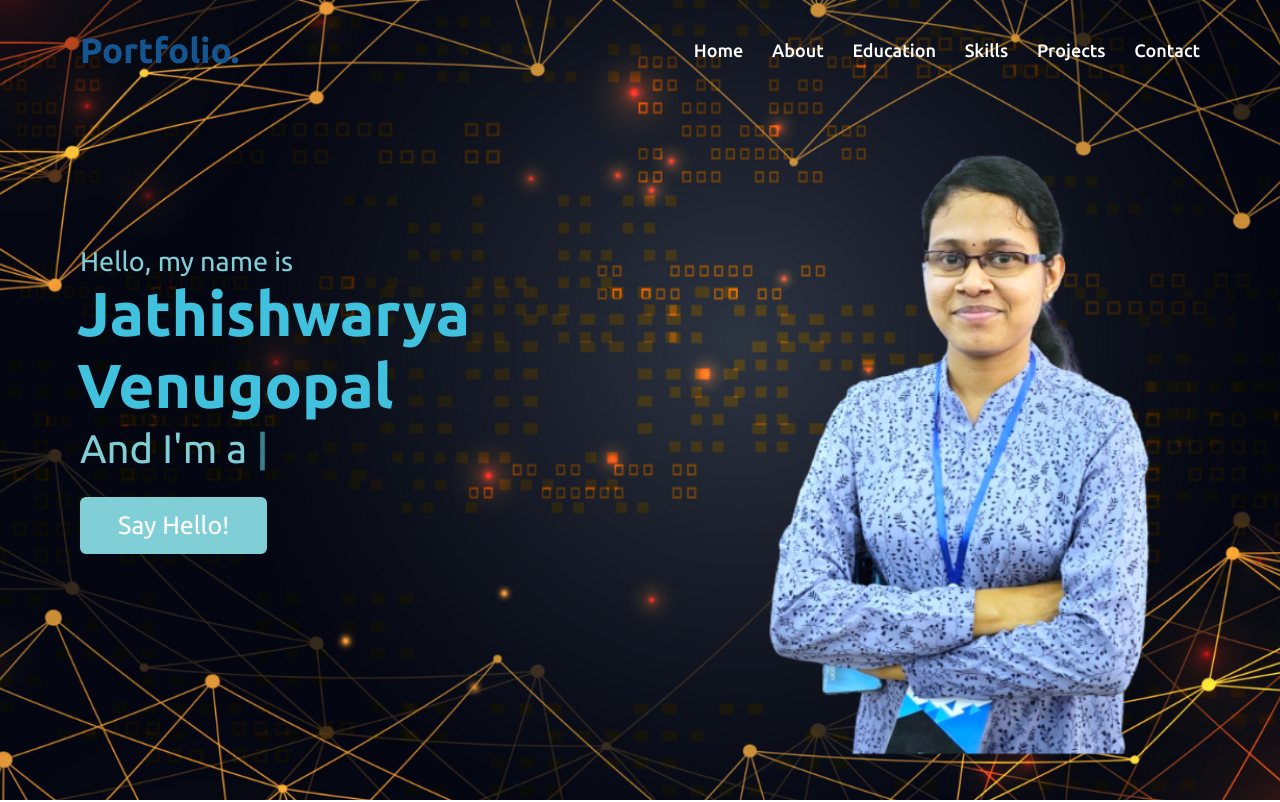
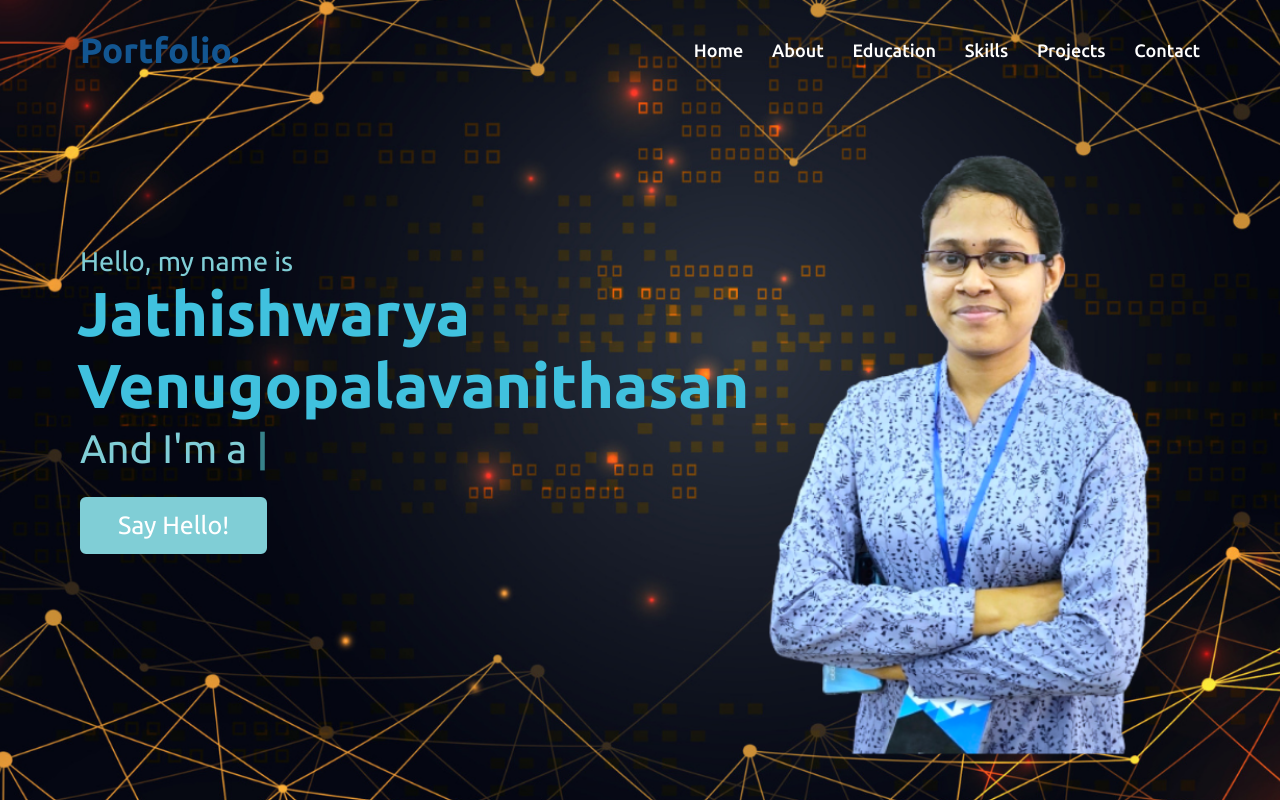
Before and after one commit to vjathishwarya2000/jathis_portfolio, a plain HTML site: page index.html in a window 1280 px wide. Shown: the top 802 px of the page. Drawn offline with nearby package versions, Linux system fonts and the light colour scheme.

Commit message:
name change

```diff
--- a/index.html
+++ b/index.html
@@ -42,7 +42,7 @@
         <div class="max-width">
             <div class="home-content">
                 <div class="text-1">Hello, my name is</div>
-                <div class="text-2">Jathishwarya <br>Venugopal</div>
+                <div class="text-2">Jathishwarya <br>Venugopalavanithasan</div>
                 <div class="text-3">And I'm a <span class="typing"></span></div>
                 <a href="https://wa.link/aahwfg">Say Hello!</a>
             </div>
```
